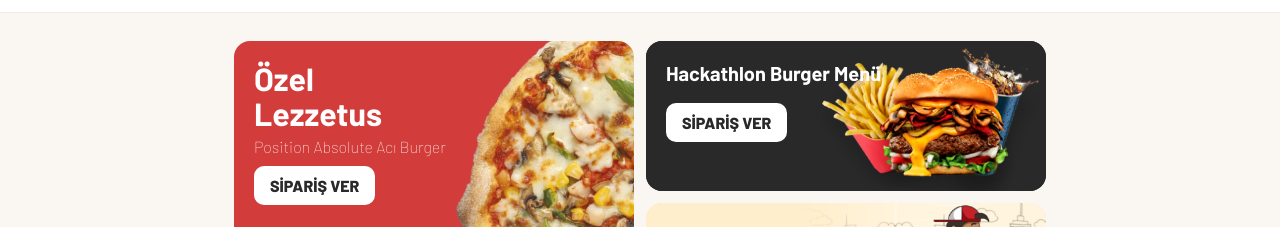
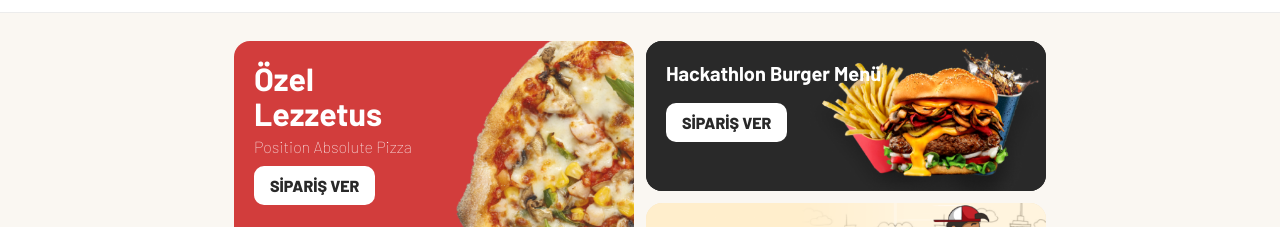
Before and after one commit to alitanca/s8-challenge, a React (Vite) app: page / in a window 1280 px wide. Shown: the part 860-1087 px from the top of the page. Built offline with nearby package versions, Linux system fonts and the light colour scheme; a web font is replaced by a local one.

Commit message:
home page update

```diff
--- a/src/components/Home.jsx
+++ b/src/components/Home.jsx
@@ -73,7 +73,7 @@ export default function Home() {
           <Link to="/order-pizza" className="promo promo-big">
             <div className="promo-copy">
               <h3>Özel<br />Lezzetus</h3>
-              <p>Position Absolute Acı Burger</p>
+              <p>Position Absolute Pizza</p>
               <span className="promo-btn">SİPARİŞ VER</span>
             </div>
             <img src={kart1} alt="" className="promo-img--left" />
```
